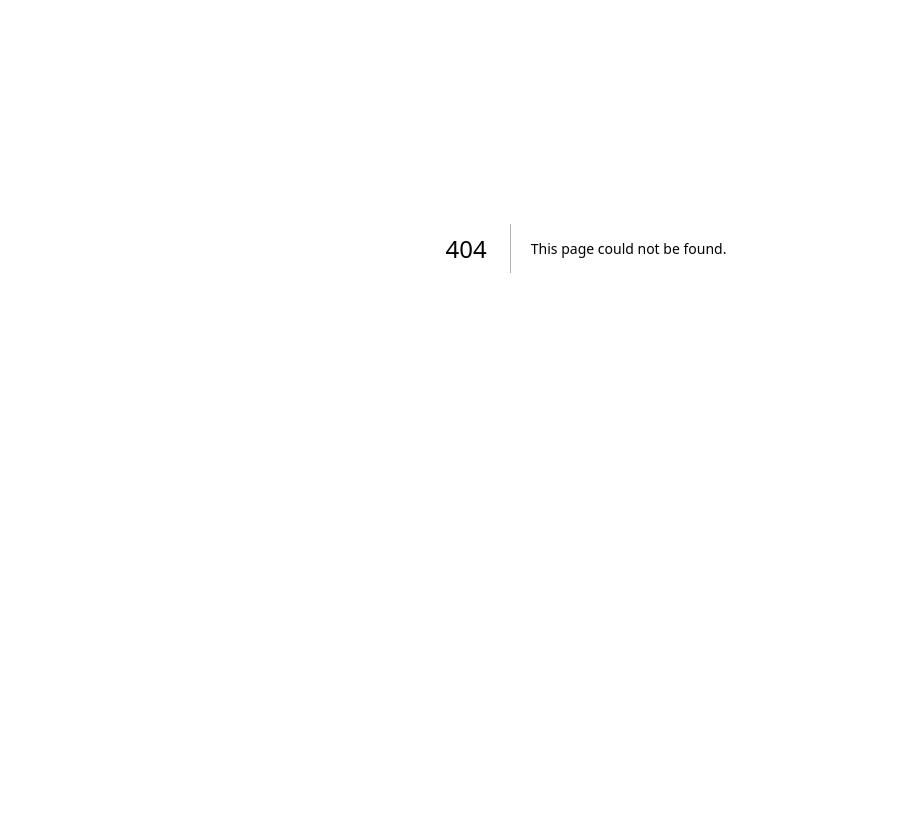
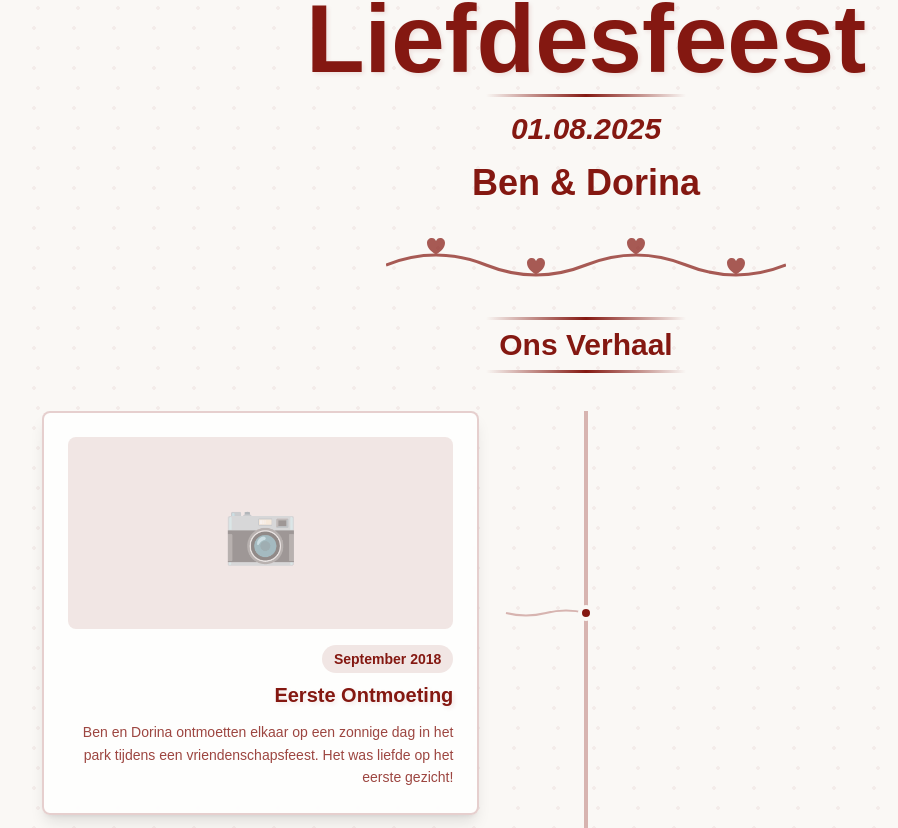
Before and after one commit to samdemaeyer/liefdesfeest-fotos, a Next.js app: page /ons-verhaal in a window 1280 px wide. Before the commit this address had no page. Shown: the part 152-980 px from the top of the page, without its empty margins (54-952 px from the left). Before the commit the page ends 800 px from the top, so only its background shows below. Built offline with nearby package versions, Linux system fonts and the light colour scheme; a web font is replaced by a local one.

Commit message:
[CHORE] - Add /ons-verhaal draft

```diff
--- /dev/null
+++ b/src/app/ons-verhaal/page.tsx
@@ -0,0 +1,178 @@
+"use client";
+
+import WeddingHeader from "@/components/WeddingHeader";
+
+interface TimelineEvent {
+	id: number;
+	date: string;
+	title: string;
+	description: string;
+	image: string;
+}
+
+const timelineEvents: TimelineEvent[] = [
+	{
+		id: 1,
+		date: "September 2018",
+		title: "Eerste Ontmoeting",
+		description:
+			"Ben en Dorina ontmoetten elkaar op een zonnige dag in het park tijdens een vriendenschapsfeest. Het was liefde op het eerste gezicht!",
+		image: "/placeholder-1.jpg",
+	},
+	{
+		id: 2,
+		date: "December 2018",
+		title: "Eerste Kerst Samen",
+		description:
+			"Hun eerste kerst samen, vol warmte, laughter en de ontdekking dat ze beiden van kaneelkoekjes houden.",
+		image: "/placeholder-2.jpg",
+	},
+	{
+		id: 3,
+		date: "Juli 2019",
+		title: "Samen op Vakantie",
+		description:
+			"Een romantische vakantie naar Italië waar ze samen de zonsondergang bewonderden in Toscane.",
+		image: "/placeholder-3.jpg",
+	},
+	{
+		id: 4,
+		date: "Februari 2020",
+		title: "Samenwonen",
+		description:
+			"De grote stap! Ben en Dorina besloten samen te gaan wonen in hun eerste gedeelde appartement.",
+		image: "/placeholder-4.jpg",
+	},
+	{
+		id: 5,
+		date: "Augustus 2021",
+		title: "Adoptie van katten",
+		description:
+			"Ze verwelkomden hun lieve katten in hun gezin. Hun eerste 'baby's' samen!",
+		image: "/placeholder-5.jpg",
+	},
+	{
+		id: 6,
+		date: "December 2022",
+		title: "Het Huwelijksaanzoek",
+		description:
+			"Ben deed zijn aanzoek tijdens een winterwandeling in de besneeuwde bossen. Dorina zei natuurlijk 'JA!'",
+		image: "/placeholder-6.jpg",
+	},
+	{
+		id: 8,
+		date: "Augustus 2025",
+		title: "Het Liefdesfeest",
+		description:
+			"Vandaag vieren we hun liefde met familie en vrienden. Het begin van hun volgende hoofdstuk samen!",
+		image: "/placeholder-8.jpg",
+	},
+];
+
+export default function OnsVerhaalPage() {
+	return (
+		<div className="min-h-screen wedding-bg wedding-pattern">
+			{/* Wedding Header */}
+			<WeddingHeader>
+				<h2 className="wedding-text text-2xl md:text-3xl font-semibold decorative-border">
+					Ons Verhaal
+				</h2>
+			</WeddingHeader>
+
+			{/* Timeline Section */}
+			<div className="max-w-6xl mx-auto px-4 sm:px-6 lg:px-8 pb-16">
+				<div className="relative">
+					{/* Vertical Line */}
+					<div className="absolute left-1/2 transform -translate-x-1/2 w-1 bg-[#841811]/30 h-full"></div>
+
+					{/* Timeline Events */}
+					<div className="space-y-16">
+						{timelineEvents.map((event, index) => {
+							const isLeft = index % 2 === 0;
+
+							return (
+								<div
+									key={event.id}
+									className={`relative flex items-center ${
+										isLeft ? "justify-start" : "justify-end"
+									}`}
+								>
+									{/* Timeline Dot */}
+									<div className="absolute left-1/2 transform -translate-x-1/2 w-4 h-4 bg-[#841811] rounded-full border-4 border-[#faf8f5] z-20"></div>
+
+									{/* Wavy Connector Line */}
+									<div
+										className={`absolute left-1/2 top-1/2 transform -translate-y-1/2 z-10 ${
+											isLeft ? "-translate-x-full" : ""
+										}`}
+									>
+										<svg
+											width="80"
+											height="20"
+											viewBox="0 0 80 20"
+											className="overflow-visible"
+										>
+											<title>Wavy Connector Line</title>
+											<path
+												d={
+													isLeft
+														? "M80 10 Q60 5 40 10 T0 10"
+														: "M0 10 Q20 5 40 10 T80 10"
+												}
+												stroke="#841811"
+												strokeWidth="2"
+												fill="none"
+												opacity="0.3"
+											/>
+										</svg>
+									</div>
+
+									{/* Event Card */}
+									<div
+										className={`w-5/12 ${
+											isLeft ? "pr-4 text-right" : "pl-4 text-left"
+										}`}
+									>
+										<div className="bg-white/80 backdrop-blur-sm rounded-lg p-6 shadow-lg border-2 border-[#841811]/20 hover:border-[#841811]/40 transition-all duration-300">
+											{/* Event Image */}
+											<div className="mb-4 relative h-48 rounded-lg overflow-hidden bg-[#841811]/10 flex items-center justify-center">
+												<div className="text-[#841811]/40 text-6xl">📷</div>
+											</div>
+
+											{/* Event Date */}
+											<div className="mb-2">
+												<span className="inline-block px-3 py-1 bg-[#841811]/10 text-[#841811] rounded-full text-sm font-semibold">
+													{event.date}
+												</span>
+											</div>
+
+											{/* Event Title */}
+											<h3 className="wedding-title text-xl font-bold mb-3">
+												{event.title}
+											</h3>
+
+											{/* Event Description */}
+											<p className="wedding-text text-sm leading-relaxed opacity-80">
+												{event.description}
+											</p>
+										</div>
+									</div>
+								</div>
+							);
+						})}
+					</div>
+				</div>
+
+				{/* Final Heart */}
+				<div className="text-center mt-16">
+					<div className="inline-block text-6xl text-[#841811] opacity-60">
+						💕
+					</div>
+					<p className="wedding-text text-lg mt-4 italic">
+						En ze leefden nog lang en gelukkig...
+					</p>
+				</div>
+			</div>
+		</div>
+	);
+}
--- a/src/app/page.tsx
+++ b/src/app/page.tsx
@@ -7,6 +7,7 @@ import type { UploadedFile } from "@/types";
 import { formatFileSize, validateImageFile } from "@/lib/utils";
 import PhotoGrid from "@/components/PhotoGrid";
 import { useIsMobile } from "@/hooks/useIsMobile";
+import WeddingHeader from "@/components/WeddingHeader";
 
 export default function HomePage() {
 	const [uploadedFiles, setUploadedFiles] = useState<UploadedFile[]>([]);
@@ -128,65 +129,7 @@ export default function HomePage() {
 	return (
 		<div className="min-h-screen wedding-bg wedding-pattern">
 			{/* Wedding Header */}
-			<header className="text-center py-12 px-4">
-				<div className="max-w-4xl mx-auto">
-					{/* Decorative Hearts */}
-					<div className="flex justify-center items-center mb-8">
-						<div className="mr-4">
-							<Image
-								src="/hartjes2.png"
-								alt="Decorative hearts"
-								title="Decorative hearts"
-								width={60}
-								height={45}
-								className="opacity-60"
-							/>
-						</div>
-						<div className="ml-4">
-							<Image
-								src="/ringen.png"
-								alt="Wedding rings with diamonds"
-								title="Wedding rings with diamonds"
-								width={80}
-								height={48}
-								className="opacity-60"
-							/>
-						</div>
-					</div>
-
-					{/* Main Title */}
-					<h1 className="wedding-title text-6xl md:text-8xl font-bold mb-6 decorative-border">
-						Liefdesfeest
-					</h1>
-
-					{/* Date */}
-					<p className="wedding-text text-2xl md:text-3xl font-semibold mb-4 italic">
-						01.08.2025
-					</p>
-
-					{/* Names */}
-					<p className="wedding-text text-3xl md:text-4xl font-bold mb-8">
-						Ben & Dorina
-					</p>
-
-					{/* Decorative Border */}
-					<div className="flex justify-center mb-8">
-						<Image
-							src="/decorative-border.svg"
-							alt="Decorative border with hearts"
-							title="Decorative border with hearts"
-							width={400}
-							height={60}
-							className="opacity-70"
-						/>
-					</div>
-
-					{/* Subtitle */}
-					<p className="wedding-text text-xl md:text-2xl font-light max-w-2xl mx-auto">
-						Deel je mooie herinneringen van onze liefdesviering
-					</p>
-				</div>
-			</header>
+			<WeddingHeader subtitle="Deel je mooie herinneringen van onze liefdesviering" />
 
 			{/* Main Content */}
 			<div className="max-w-4xl mx-auto px-4 sm:px-6 lg:px-8 pb-12">
@@ -209,6 +152,7 @@ export default function HomePage() {
 								fill="none"
 								viewBox="0 0 48 48"
 							>
+								<title>Upload Icon</title>
 								<path
 									d="M28 8H12a4 4 0 00-4 4v20m32-12v8m0 0v8a4 4 0 01-4 4H12a4 4 0 01-4-4v-4m32-4l-3.172-3.172a4 4 0 00-5.656 0L28 28M8 32l9.172-9.172a4 4 0 015.656 0L28 28m0 0l4 4m4-24h8m-4-4v8m-12 4h.02"
 									strokeWidth={2}
@@ -248,6 +192,7 @@ export default function HomePage() {
 								fill="none"
 								viewBox="0 0 24 24"
 							>
+								<title>Animate spin</title>
 								<circle
 									className="opacity-25"
 									cx="12"
--- /dev/null
+++ b/src/components/WeddingHeader.tsx
@@ -0,0 +1,78 @@
+import Image from "next/image";
+
+interface WeddingHeaderProps {
+	subtitle?: string;
+	children?: React.ReactNode;
+}
+
+export default function WeddingHeader({
+	subtitle,
+	children,
+}: WeddingHeaderProps) {
+	return (
+		<header className="text-center py-12 px-4">
+			<div className="max-w-4xl mx-auto">
+				{/* Decorative Hearts */}
+				<div className="flex justify-center items-center mb-8">
+					<div className="mr-4">
+						<Image
+							src="/hartjes2.png"
+							alt="Decorative hearts"
+							title="Decorative hearts"
+							width={60}
+							height={45}
+							className="opacity-60"
+						/>
+					</div>
+					<div className="ml-4">
+						<Image
+							src="/ringen.png"
+							alt="Wedding rings with diamonds"
+							title="Wedding rings with diamonds"
+							width={80}
+							height={48}
+							className="opacity-60"
+						/>
+					</div>
+				</div>
+
+				{/* Main Title */}
+				<h1 className="wedding-title text-6xl md:text-8xl font-bold mb-6 decorative-border">
+					Liefdesfeest
+				</h1>
+
+				{/* Date */}
+				<p className="wedding-text text-2xl md:text-3xl font-semibold mb-4 italic">
+					01.08.2025
+				</p>
+
+				{/* Names */}
+				<p className="wedding-text text-3xl md:text-4xl font-bold mb-8">
+					Ben & Dorina
+				</p>
+
+				{/* Decorative Border */}
+				<div className="flex justify-center mb-8">
+					<Image
+						src="/decorative-border.svg"
+						alt="Decorative border with hearts"
+						title="Decorative border with hearts"
+						width={400}
+						height={60}
+						className="opacity-70"
+					/>
+				</div>
+
+				{/* Optional Subtitle */}
+				{subtitle && (
+					<p className="wedding-text text-xl md:text-2xl font-light max-w-2xl mx-auto">
+						{subtitle}
+					</p>
+				)}
+
+				{/* Additional Content */}
+				{children}
+			</div>
+		</header>
+	);
+}
```
